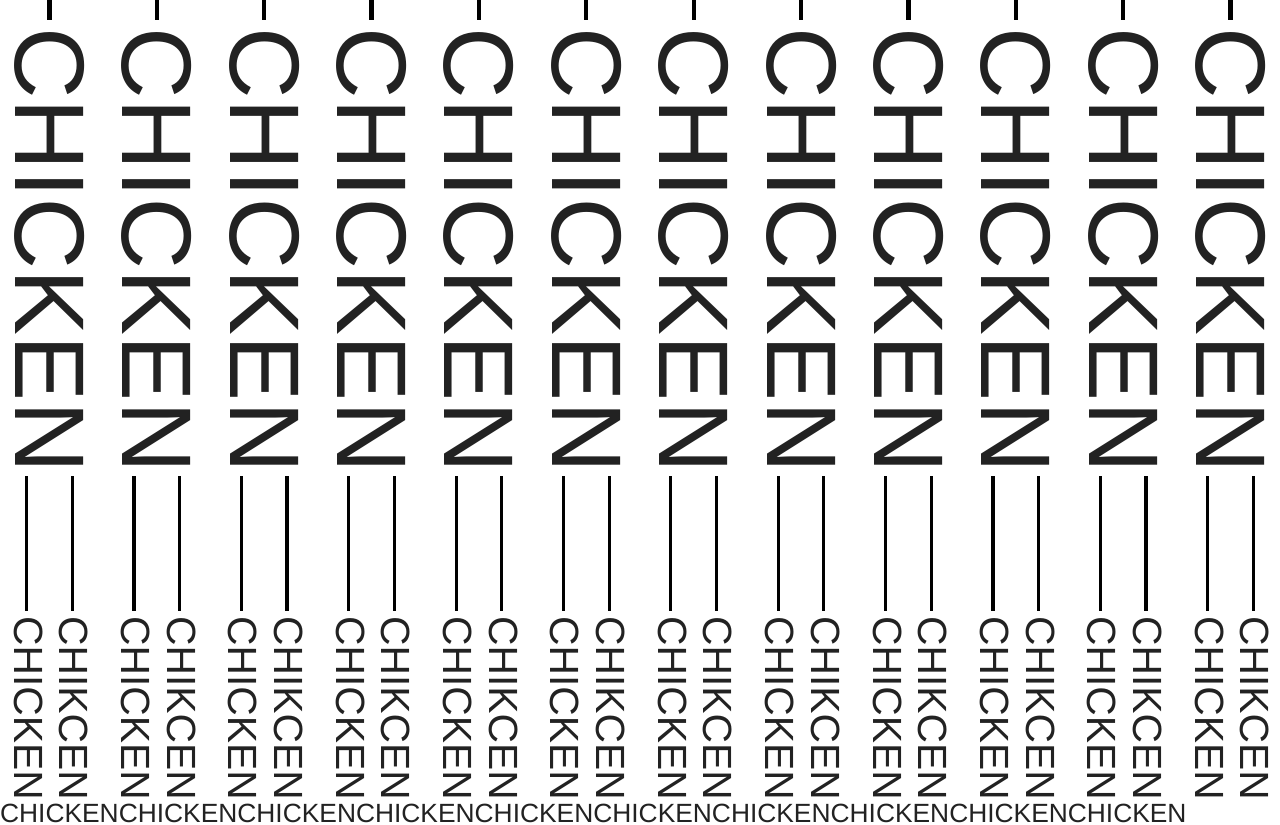
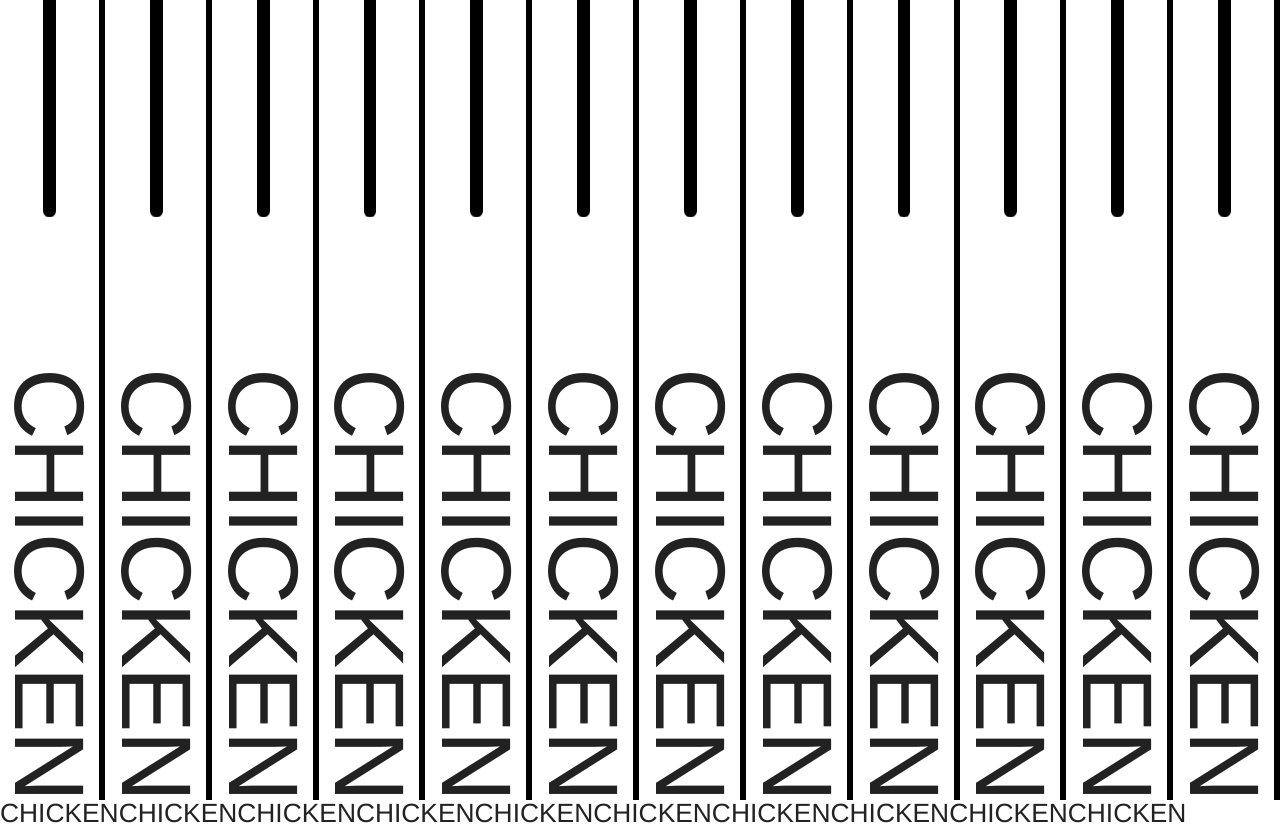
Before and after one commit to vince19972/Chicken-Parrot-Sparrow, a Vue app: page / in a window 1280 px wide. Shown: the top 825 px of the page. Built offline with nearby package versions, Linux system fonts and the light colour scheme.

Commit message:
[chicken] produce - remove sub text, add bars

```diff
--- a/src/assets/styles/components/ChickenGrid.scss
+++ b/src/assets/styles/components/ChickenGrid.scss
@@ -1,4 +1,4 @@
-@import './GridSection.scss';
+@import "./GridSection.scss";
 
 $horizontal-gutter-height: 0.13;
 $horizontal-row-height: 0.305;
@@ -28,5 +28,5 @@ $v-gutter-val: 5;
 $v-gutter-v: 5vh;
 
 :export {
-	verticalGutterVal: $v-gutter-val;
+  verticalGutterVal: $v-gutter-val;
 }
--- a/src/components/comps/Chicken/Produce.vue
+++ b/src/components/comps/Chicken/Produce.vue
@@ -3,16 +3,6 @@
     <div class="lead">
       <div class="lead-input -bar"></div>
       <p class="lead-text -f-condensed" ref="textLead">CHICKEN</p>
-    </div>
-    <div class="sub">
-      <div class="sub-container">
-        <div class="sub-output -bar"></div>
-        <p class="sub-text">CHIKCEN</p>
-      </div>
-      <div class="sub-container -btm">
-        <div class="sub-output -bar"></div>
-        <p class="sub-text" ref="textSub">CHICKEN</p>
-      </div>
     </div>
   </div>
 </template>
@@ -28,97 +18,50 @@ export default class Produce extends Vue {}
 @import "@/assets/styles/components/ChickenGrid.scss";
 
 $bar-duration: 1s;
-$input-bar-length: calc(#{$v-gutter-v} / 2);
-$output-duration: 1s;
-$output-bar-length: calc(#{$v-gutter-v});
+$input-bar-length: 100%;
 
 .produce {
   height: 100%;
-  display: flex;
-  align-items: center;
-  justify-content: space-between;
   writing-mode: vertical-rl;
+  border-right: calc(#{$gutter-v} / 2) solid black;
 }
 
 .-bar {
   background-color: black;
 }
 .lead-input.-bar {
-  width: calc(#{$gutter-v} / 3);
-  // height: $input-bar-length;
+  height: $input-bar-length;
+  width: calc(#{$gutter-v});
   margin-bottom: calc(#{$v-gutter-v} / 6);
-}
-.sub-output.-bar {
-  width: calc(#{$gutter-v} / 4);
-  height: 100%;
-  margin-top: calc(#{$v-gutter-v} / 10);
-  margin-bottom: calc(#{$v-gutter-v} / 8);
+  border-radius: 0 0 calc(#{$gutter-v}* 0.5) calc(#{$gutter-v}* 0.5);
 }
 
 .lead {
   display: flex;
   align-items: center;
-
-  &-text {
-    font-size: $f-size-lead;
-    line-height: $f-size-lead;
-  }
+  justify-content: space-between;
 }
-
-.sub {
-  position: relative;
-  display: flex;
-  flex-direction: column;
-  justify-content: center;
-  width: calc(#{$row-v} * 2 + #{$gutter-v});
-  height: 100%;
-
-  &-container {
-    display: flex;
-    align-items: center;
-  }
-  &-container.-btm {
-    margin-right: calc(#{$gutter-v} * -0.8);
-  }
-
-  &-text {
-    font-size: $f-size-sub;
-    line-height: calc(
-      (#{$horizontal-row-height} + #{$horizontal-gutter-height} * 2) * #{$size-root-v}
-    );
-  }
+.lead-text {
+  font-size: $f-size-lead;
+  line-height: $f-size-lead;
 }
 
 @keyframes moveInputBar {
-  0% {
-    height: 0;
+  0%,
+  100% {
+    transform: translate3d(0, -100%, 0);
   }
-  25%,
-  100% {
-    height: $input-bar-length;
+  50% {
+    transform: translate3d(0, 0, 0);
   }
 }
-@keyframes moveOutputBar {
+@keyframes moveLeadText {
   0%,
-  25% {
-    height: 0;
+  100% {
+    letter-spacing: normal;
   }
-  50%,
-  100% {
-    height: 100%;
-  }
-}
-@keyframes moveOutputText {
-  0%,
-  45% {
-    // width: 0;
-    // height: 0;
-    opacity: 0;
-  }
-  100% {
-    // width: 100%;
-    // height: 100%;
-    opacity: 1;
+  50% {
+    letter-spacing: -0.2rem;
   }
 }
 
@@ -128,16 +71,10 @@ $output-bar-length: calc(#{$v-gutter-v});
   animation-duration: $bar-duration;
   animation-iteration-count: infinite;
 }
-.sub-output {
-  animation-name: moveOutputBar;
+.lead-text {
+  animation-name: moveLeadText;
   animation-timing-function: ease-in-out;
   animation-duration: $bar-duration;
   animation-iteration-count: infinite;
 }
-.sub-text {
-  // animation-name: moveOutputText;
-  animation-timing-function: ease-out;
-  animation-duration: $bar-duration;
-  animation-iteration-count: infinite;
-}
 </style>
```
